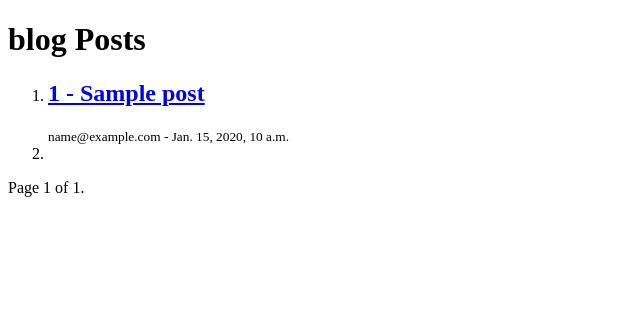
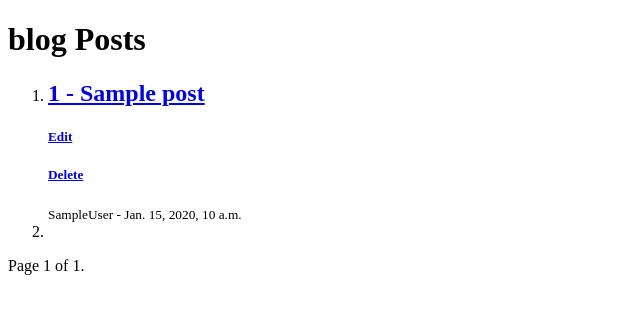
Before and after one commit to amirhm318a/django-advanc-blog, a Django app: page /blog/post/ in a window 1280 px wide. Shown: the top 314 px of the page, without its empty margins (0-640 px from the left). Run offline with Django 3.2, Linux system fonts and the light colour scheme; a user stored in the database is signed in; tables that the repository leaves empty hold one stand-in row (values such as "Sample post").

Commit message:
migrated from user in post to profile

```diff
--- a/core/blog/forms.py
+++ b/core/blog/forms.py
@@ -6,4 +6,4 @@ class PostForm(forms.ModelForm):
 
     class Meta:
         model = Post
-        fields = ('author','title','content','status','category','published_date')
+        fields = ('title','content','status','category','published_date')
--- a/core/blog/models.py
+++ b/core/blog/models.py
@@ -1,12 +1,12 @@
 from django.db import models
 from django.contrib.auth import get_user_model
+from accounts.models import Profile
 
-
-User = get_user_model()
+#User = get_user_model()
 
 # Create your models here.
 class Post(models.Model):
-    author = models.ForeignKey(User,on_delete=models.CASCADE)
+    author = models.ForeignKey(Profile,on_delete=models.CASCADE)
     image = models.ImageField(null=True,blank=True)
     title = models.CharField(max_length=250)
     content = models.TextField()
--- a/core/blog/urls.py
+++ b/core/blog/urls.py
@@ -11,4 +11,6 @@ urlpatterns = [
     path("post/<int:pk>",views.PostDetailView.as_view(), name="post-detail"),
     #path('go-to-maktabkhooneh',views.RedirectToMaktab.as_view(),name='redirect to Maktabkhooneh'),
     path('post/create/',views.PostCreateView.as_view(),name='post-create'),
+    path('post/<int:pk>/edit',views.PostEditView.as_view(),name="post-edit"),
+    path('post/<int:pk>/delete',views.PostDeleteView.as_view(),name="post-delete"),
 ]
--- a/core/blog/views.py
+++ b/core/blog/views.py
@@ -4,8 +4,10 @@ from django.views.generic.base import RedirectView
 from django.views.generic import ListView, DetailView,FormView,CreateView
 from .models import Post
 from django.contrib.auth.mixins import LoginRequiredMixin
+from django.views.generic.edit import UpdateView,DeleteView
 from django.shortcuts import get_object_or_404
 from .forms import PostForm
+
 # Create your views here.
 
 # function Base View show a template
@@ -60,3 +62,16 @@ class PostCreateView(CreateView):
     # fields = ('author','title','content','status','category','published_date')
     form_class = PostForm
     success_url = "/blog/post/"
+
+    def form_valid(self, form):
+        form.instance.author = self.request.user
+        return super().form_valid(form)
+
+class PostEditView(UpdateView):
+    model = Post
+    form_class = PostForm
+    success_url = "/blog/post/"
+
+class PostDeleteView(DeleteView):
+    model = Post
+    success_url = "/blog/post/"
--- /dev/null
+++ b/core/templates/blog/post_confirm_delete.html
@@ -0,0 +1,5 @@
+<form method="post">{% csrf_token %}
+    <p>Are you sure you want to delete "{{ object }}"?</p>
+    {{ form }}
+    <input type="submit" value="Confirm">
+</form>
--- a/core/templates/blog/post_list.html
+++ b/core/templates/blog/post_list.html
@@ -12,7 +12,13 @@
         {% for post in posts %}
         <li>
             <a href="{% url 'blog:post-detail' pk=post.id %}"><h2>{{post.id}} - {{post.title}}</h2></a>
-            <small>{{post.author}} - {{post.published_date}}</small>
+            <a href="{% url 'blog:post-edit' pk=post.id %}">
+                <h5>Edit</h5>
+            </a>
+            <a href="{% url 'blog:post-delete' pk=post.id %}">
+                <h5>Delete</h5>
+            </a>
+            <small>{{post.author.first_name}}{{post.author.last_name}} - {{post.published_date}}</small>
         <li>
         {% endfor %}
     </ol>
```
Also changed, not shown: core/accounts/migrations/0001_initial.py, core/accounts/migrations/0002_alter_user_managers.py (deleted), core/accounts/migrations/0003_profile.py (deleted), core/blog/migrations/0001_initial.py, core/media/download_JCXxHKi.jpg (added), core/media/download_KUZzKFW.jpg (added), core/media/download_P9tdJQV.jpg (added), core/media/download_rNpUEDN.jpg (added), core/media/download_ugGX8uh.jpg (added).
